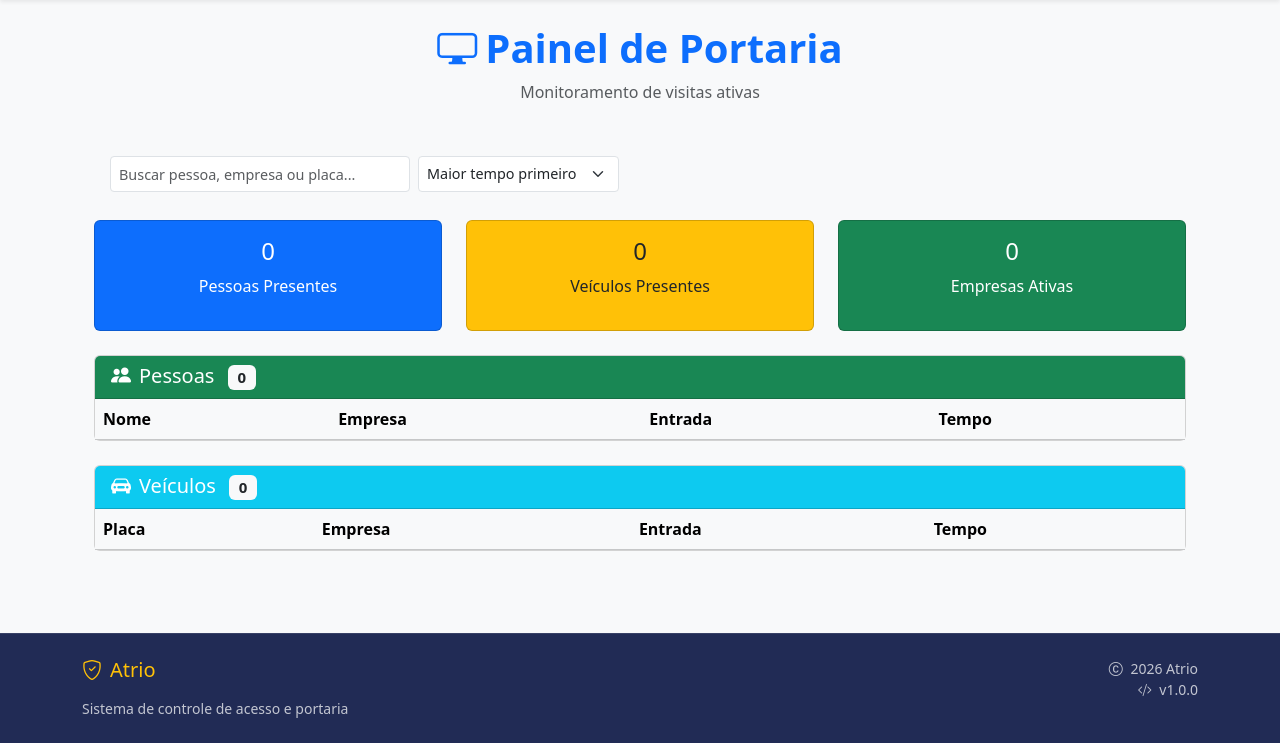
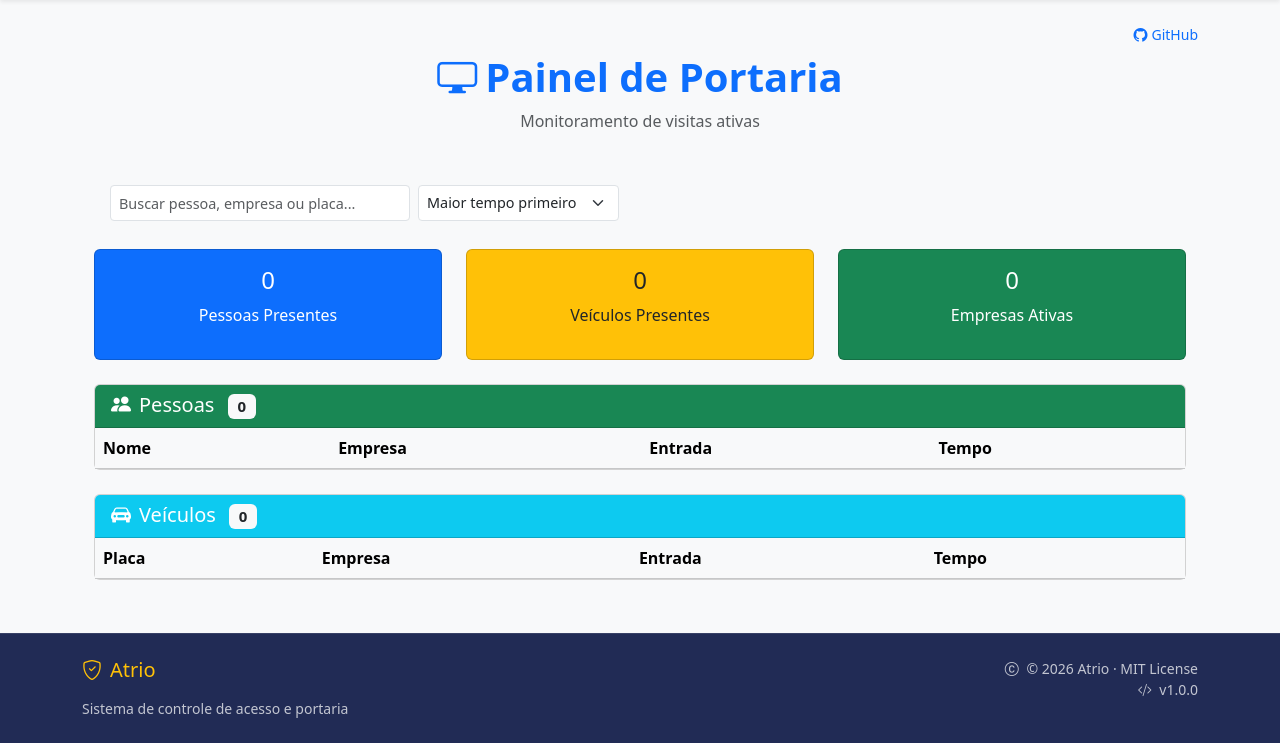
Before and after one commit to Zambianco/Atrio, a Django app: page / in a window 1280 px wide. Shown: the part 57-800 px from the top of the page. Run offline with Django 5.2, Linux system fonts and the light colour scheme; the visitor is signed in with stand-in values (Sample User, id 1); data comes from the database, SQL or seed files in the repository; data that the repository does not hold is empty.

Commit message:
Alteração do rodapé

```diff
--- a/Atrio/settings.py
+++ b/Atrio/settings.py
@@ -15,6 +15,7 @@ sys.path.insert(0, str(BASE_DIR))
 SECRET_KEY = os.getenv("SECRET_KEY")
 
 DEBUG = os.getenv("DEBUG", "False") == "True"
+APP_VERSION = os.getenv("APP_VERSION", "1.0.0")
 
 _allowed_hosts = os.getenv("ALLOWED_HOSTS", "").strip()
 if _allowed_hosts:
@@ -71,6 +72,7 @@ TEMPLATES = [
                 "django.template.context_processors.request",
                 "django.contrib.auth.context_processors.auth",
                 "django.contrib.messages.context_processors.messages",
+                "apps.ui.context_processors.app_version",
             ],
         },
     },
--- /dev/null
+++ b/apps/ui/context_processors.py
@@ -0,0 +1,7 @@
+from django.conf import settings
+
+
+def app_version(request):
+    return {
+        "APP_VERSION": getattr(settings, "APP_VERSION", ""),
+    }
--- a/apps/ui/templates/ui/base.html
+++ b/apps/ui/templates/ui/base.html
@@ -124,6 +124,11 @@
 
 <!-- Conteúdo Principal -->
 <main class="container py-4 flex-grow-1">
+  <div class="d-flex justify-content-end mb-2">
+    <a class="small text-decoration-none" href="https://github.com/Zambianco/Atrio/releases" target="_blank" rel="noopener noreferrer">
+      <i class="bi bi-github me-1"></i>GitHub
+    </a>
+  </div>
   {% block content %}{% endblock %}
 </main>
 
@@ -141,10 +146,10 @@
       </div>
       <div class="col-md-6 text-md-end">
         <p class="small text-light mb-0 opacity-75">
-          <i class="bi bi-c-circle me-1"></i> {% now "Y" %} Atrio
+          <i class="bi bi-c-circle me-1"></i> © 2026 Atrio · MIT License
         </p>
         <p class="small text-light opacity-75 mb-0">
-          <i class="bi bi-code-slash me-1"></i> v1.0.0
+          <i class="bi bi-code-slash me-1"></i> v{{ APP_VERSION }}
         </p>
       </div>
     </div>
```
Also changed, not shown: CHANGELOG.md (added), 1 other file.
